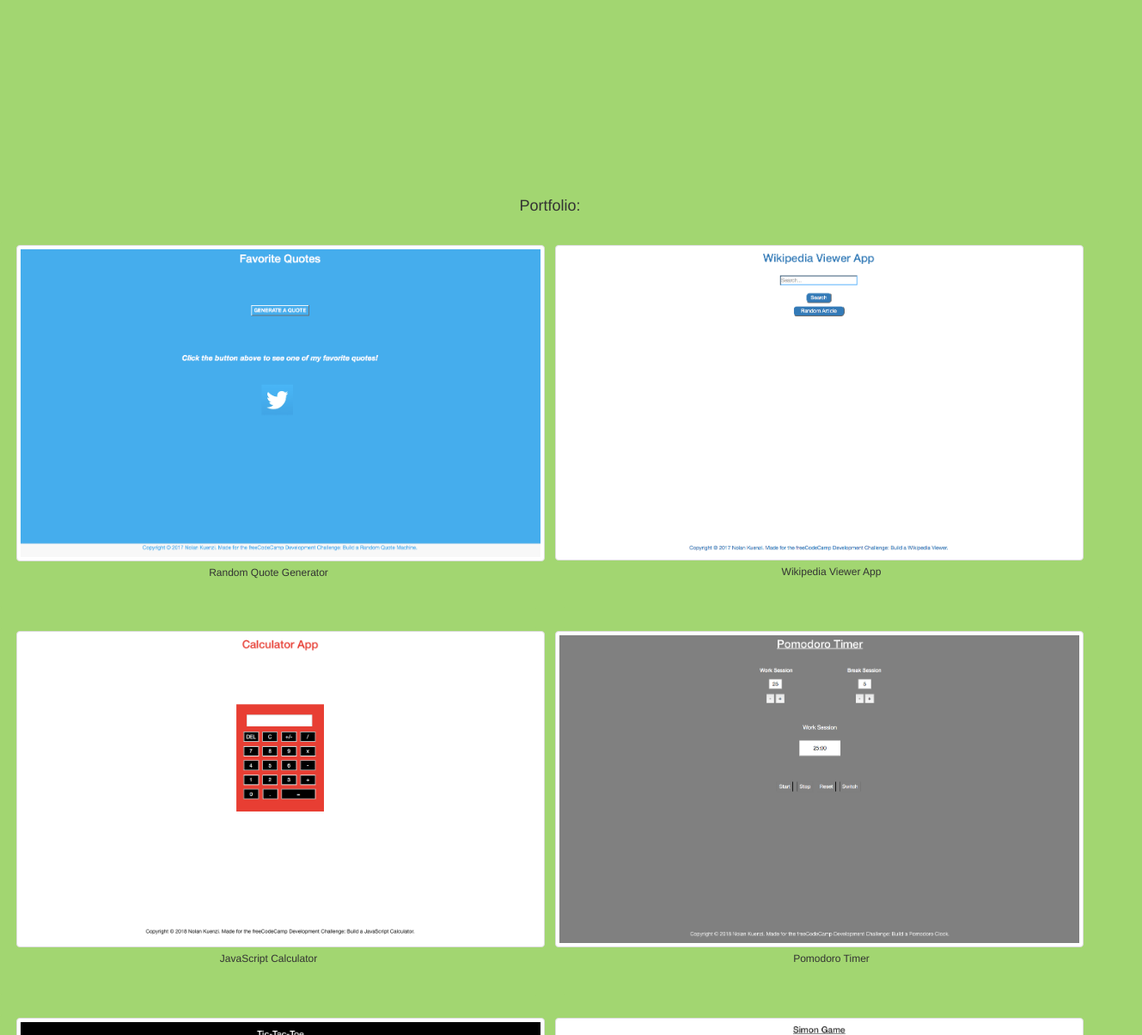
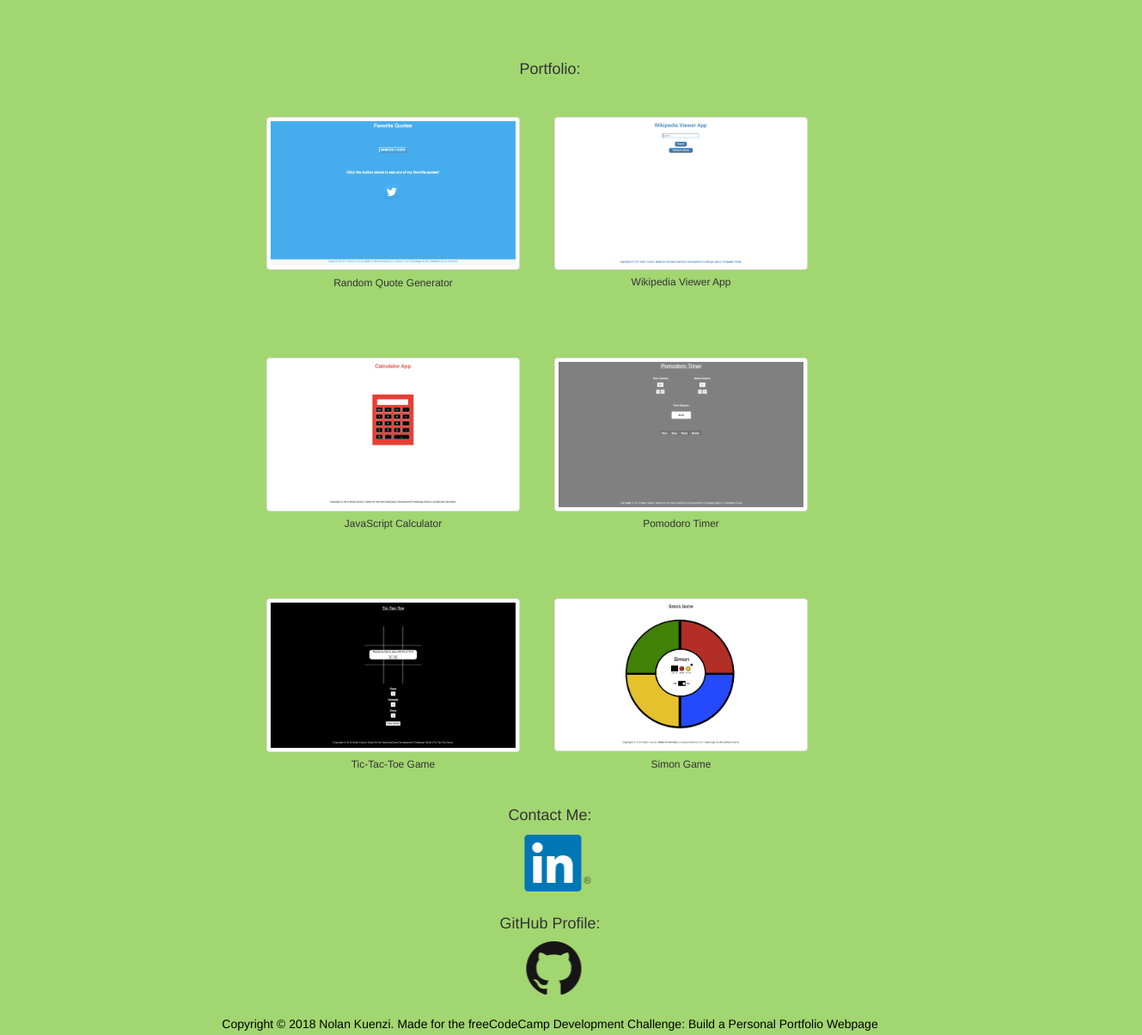
Before and after one commit to NolanKuenzi/portfolioSite, a plain HTML site: page index.html in a window 1280 px wide. Shown: the part 499-1703 px from the top of the page at 86% size, 1329 px wide, since content can reach past the window. Drawn offline with nearby package versions, Linux system fonts and the light colour scheme.

Commit message:
Spacing Update

```diff
--- a/index.html
+++ b/index.html
@@ -14,38 +14,37 @@
 
 <body>
 
-<div id="BGimage">
 		<nav class="navbar navbar-inverse navbar-fixed-top navbar-custom">
 			<ul id="icons">
 
-				<li><a href="#about-section"><h5>About<h5></a></li>
-				<li><a href="#portfolio-section"><h5>Portfolio</h5></a></li>
-				<li><a href="#contact-section"><h5>Contact</h5></a></li>
-				<li><a href="#GitHub-section"><h5>GitHub</h5></a></li>
+				<li><a href="#aboutSection"><h5>About<h5></a></li>
+				<li><a href="#portfolioTop"><h5>Portfolio</h5></a></li>
+				<li><a href="#contactMe"><h5>Contact</h5></a></li>
+				<li><a href="#gitHubSection"><h5>GitHub</h5></a></li>
 			</ul>
 		</nav>
 
 
+<div id="aboutSection">
+	<div id="aboutSectionText">
+		<h3 class="text-center" id="h3AM">About Me:</h3>
+		<h4 class="text-center" id="h4AM">Hi, I'm Nolan Kuenzi. I am a web-devloper from the US. This page is a <br> portfolio of projects that I have worked on.</h4>
+	</div>
 
-	<div id="about-section">
-
-		<div id="about-me-text"><h3 class="text-center">About Me:</h3>
-		<h4 class="text-center">Hi, I'm Nolan Kuenzi. I am a web-devloper from the US. This page is a <br> portfolio of projects that I have worked on.
-
+	<div id="aboutSectionPic">
 		<div class="row">
 			<div><img src="Portfolio_Images/Portfolio_Pic.png" id="Portfolio_Pic" class="center-block"></div>
 		</div>
+	</div>
+	</div>
 
 
+<div id="portfolio-section">
+	<div id="portfolioTop">
+	<h4 class="text-center">Portfolio:</h4><br>
+	</div>
 
-	</div>
-</div>
-
-<div id="portfolio-section">
-
-	<h4 class="text-center">Portfolio:</h4><br>
-
-	<div class="row">
+	<div class="row" id="row0">
     	<div class="col-md-6">
     		<div class="thumbnail"><a href="https://nolankuenzi.github.io/quoteMachine/" target="_blank">
 				<img src="Portfolio_Images/Favorite_Quotes.png" class="img-thumbnail" id="i0"></a>
@@ -64,9 +63,9 @@
          	</div>
 			</div>
 		</div>
+	</div>
 
-	</div>
-	<div class="row">
+	<div class="row" id="row1">
 	<div class="col-md-6">
     		<div class="thumbnail"><a href="https://nolankuenzi.github.io/basicCalculator/" target="_blank">
 				<img src="Portfolio_Images/JavaScript_Calculator.png" class="img-thumbnail" id="i2"></a>
@@ -74,10 +73,8 @@
          		<h6>JavaScript Calculator</h6>
          	</div>
 			</div>
-		</div>
 
-
-
+	</div>
 	<div class="col-md-6">
     		<div class="thumbnail"><a href="https://nolankuenzi.github.io/pomodoroTimer/" target="_blank">
 				<img src="Portfolio_Images/Pomodoro_Timer.png" class="img-thumbnail" id="i3"></a>
@@ -89,12 +86,12 @@
 
 	</div>
 
-	<div class="row">
+	<div class="row" id="row2">
 	<div class="col-md-6">
     		<div class="thumbnail"><a href="https://nolankuenzi.github.io/ticTacToeV2/" target="_blank">
 				<img src="Portfolio_Images/ticTacToe.png" class="img-thumbnail" id="i4"></a>
 			<div class = "caption center-block">
-         		<h6>Tic Tac Toe Game</h6>
+         		<h6>Tic-Tac-Toe Game</h6>
          	</div>
 			</div>
 		</div>
@@ -109,28 +106,30 @@
 		</div>
 
 	</div>
-
 </div>
 
-	<div id="contact-section">
-		<div class="row">
-		<h4 class="text-center" id="cTactText">Contact Me:</h4>
+	<div id="contactSection">
+	<div class="row">
+		<h4 class="text-center" id="contactMe">Contact Me:</h4>
+		<div class="col-md-6" id="liImg"><a href="https://www.linkedin.com/in/nolan-kuenzi-07770473/" target="_blank"><img src="Portfolio_Images/LI_icon.png"></a></div>
+	</div>
+	</div>
 
-				<div id="LI" class="col-md-6"><a href="https://www.linkedin.com/in/nolan-kuenzi-07770473/" target="_blank"><img src="Portfolio_Images/LI_icon.png"></a></div>
-	</div>
-	<div id="GitHub-section">
+	<div id="gitHubSection">
 		<div class="row">
 		<h4 class="text-center" id="gHubText">GitHub Profile:</h4>
-			<div id="GH" class="col-md-6"><a href="https://github.com/NolanKuenzi" target="_blank"><img src="Portfolio_Images/GH_icon.png"></a></div>
+		<div class="col-md-6" id="ghImg"><a href="https://github.com/NolanKuenzi" target="_blank"><img src="Portfolio_Images/GH_icon.png"></a></div>
 	</div>
+	</div>
+
+
 	<footer>
         <div>
-                <span id="cr">
-                    Copyright © 2018 Nolan Kuenzi. Made for the freeCodeCamp Development Challenge: Build a Personal Portfolio Webpage
-                </span>
+            <span id="footerText">
+                Copyright © 2018 Nolan Kuenzi. Made for the freeCodeCamp Development Challenge: Build a Personal Portfolio Webpage
+            </span>
         </div>
 	</footer>
-	</div>
 
 </body>
 </html>
--- a/main.css
+++ b/main.css
@@ -20,9 +20,6 @@
 
 }
 
-
-
-
 ul li a {
      color: white;
      text-decoration: underline;
@@ -30,104 +27,119 @@ ul li a {
      background-color: blue !important;
 }
 
-
-#about-section {
-    position: relative;
-    padding-top: 31.25em;
-
+#aboutSection {
+    position: absolute;
+    left: 50%;
+    top: 10em;
+    -webkit-transform: translateX(-50%);
+    transform: translateX(-50%);
 }
 
-#about-me-text {
+#h3AM {
+    bottom: .5em;
     position: relative;
-    bottom: 250px;
     color: white;
-
 }
 
+#h4AM {
+    position: relative;
+    color: white;
+}
 
-#Portfolio_Pic {
+#aboutSectionPic {
     position: relative;
-    top: 1.5em;
-    border: .2em solid white;
+    top: 3em;
+}
+
+#portfolio-section {
+    position: relative;
+}
+
+#portfolioTop {
+    position: absolute;
+    left: 50%;
+    top: 40em;
+    -webkit-transform: translateX(-50%);
+    transform: translateX(-50%);
 }
 
 .thumbnail {
     background-color: rgba(162, 214, 113, 1) !important;
     border-color: rgba(162, 214, 113, 1) !important;
+
+
 }
 
-#i0 {
-    position: relative;
-    left: 1em;
+#row0 {
+    position: absolute;
+    left: 50%;
+    top: 45em;
+    -webkit-transform: translateX(-50%);
+    transform: translateX(-50%);
 }
 
-#i1 {
-    position: relative;
-    right: 1em;
+
+#row1 {
+    position: absolute;
+    left: 50%;
+    top: 65em;
+    -webkit-transform: translateX(-50%);
+    transform: translateX(-50%);
 }
 
-#i2 {
-    position: relative;
-    left: 1em;
+#row2 {
+    position: absolute;
+    left: 50%;
+    top: 85em;
+    -webkit-transform: translateX(-50%);
+    transform: translateX(-50%);
 }
-
-#i3 {
-    position: relative;
-    right: 1em;
-}
-
-#i4 {
-    position: relative;
-    left: 1em;
-}
-
-#i5 {
-    position: relative;
-    right: 1em;
-}
-
 
 h6 {
     text-align: center;
     background-color: rgba(162, 214, 113, 1);
     position: relative;
-    bottom: 1em;
+    bottom: .9em;
 }
 
-#contact-section {
-     position: relative;
-     top: 2em;
+#contactSection {
+    position: absolute;
+    left: 50%;
+    top: 102em;
+    -webkit-transform: translateX(-50%);
+    transform: translateX(-50%);
+}
 
+#liImg {
+    position: absolute;
+    margin: 0 auto;
+    top: 3em;
+    right: 3.2em;
+}
+
+#gitHubSection {
+    position: absolute;
+    left: 50%;
+    top: 111em;
+    -webkit-transform: translateX(-50%);
+    transform: translateX(-50%);
+}
+
+#ghImg {
+    position: absolute;
+    margin: 0 auto;
+    left: .1em;
 
 }
 
-#cTactText {
-    position: relative;
-    bottom: 3em;
-}
-
-#LI {
-    position: relative;
-    left: 49.2em;
-    bottom: 3em;
-}
-
-#gHubText {
-    position: relative;
-    bottom: 0.5em;
+#footerText {
+    color: black;
+    position: absolute;
+    left: 50%;
+    width: 60em;
+    top: 120em;
+    text-align: center;
+    -webkit-transform: translateX(-50%);
+    transform: translateX(-50%);
 
 }
-
-#GH {
-    position: relative;
-    left: 49.2em;
-}
-
-
-footer {
-    position: relative;
-    top: 0.5em;
-    text-align: center;
-    font-weight: bold;
-
-}
```
